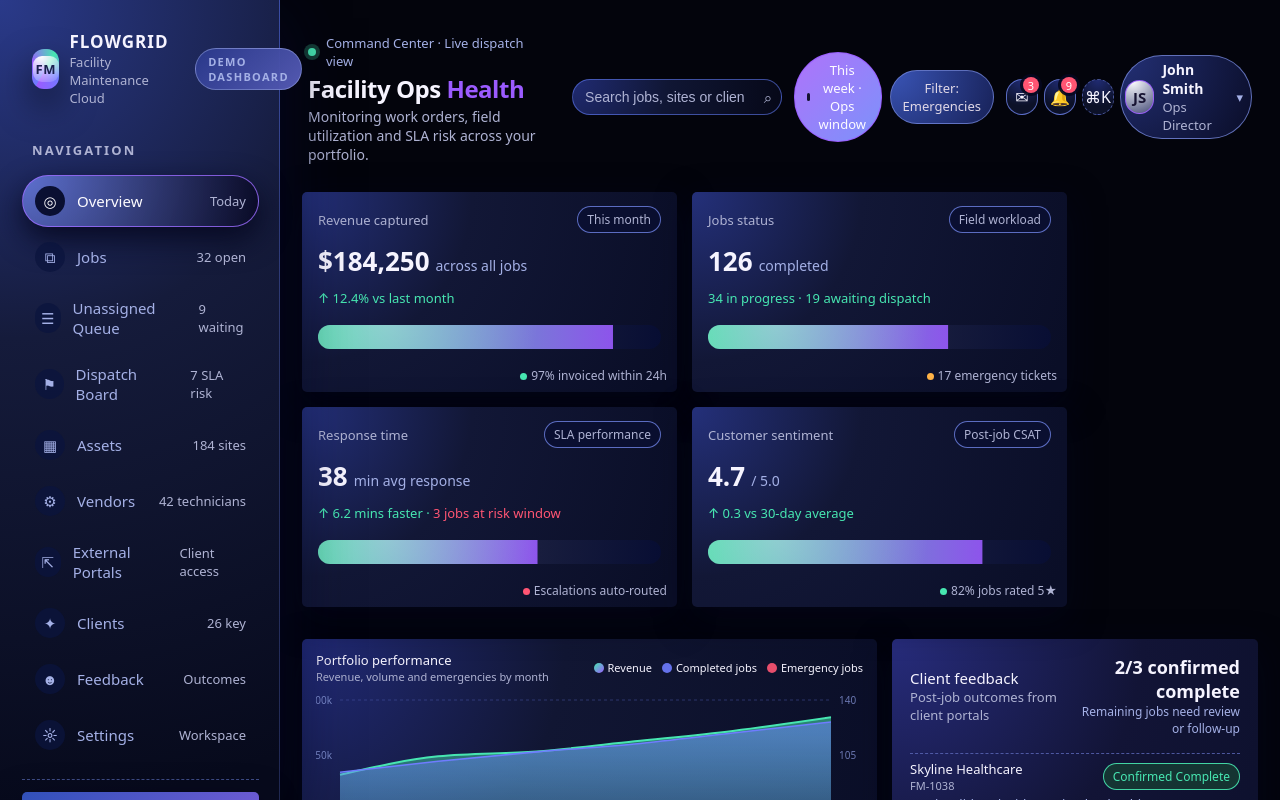
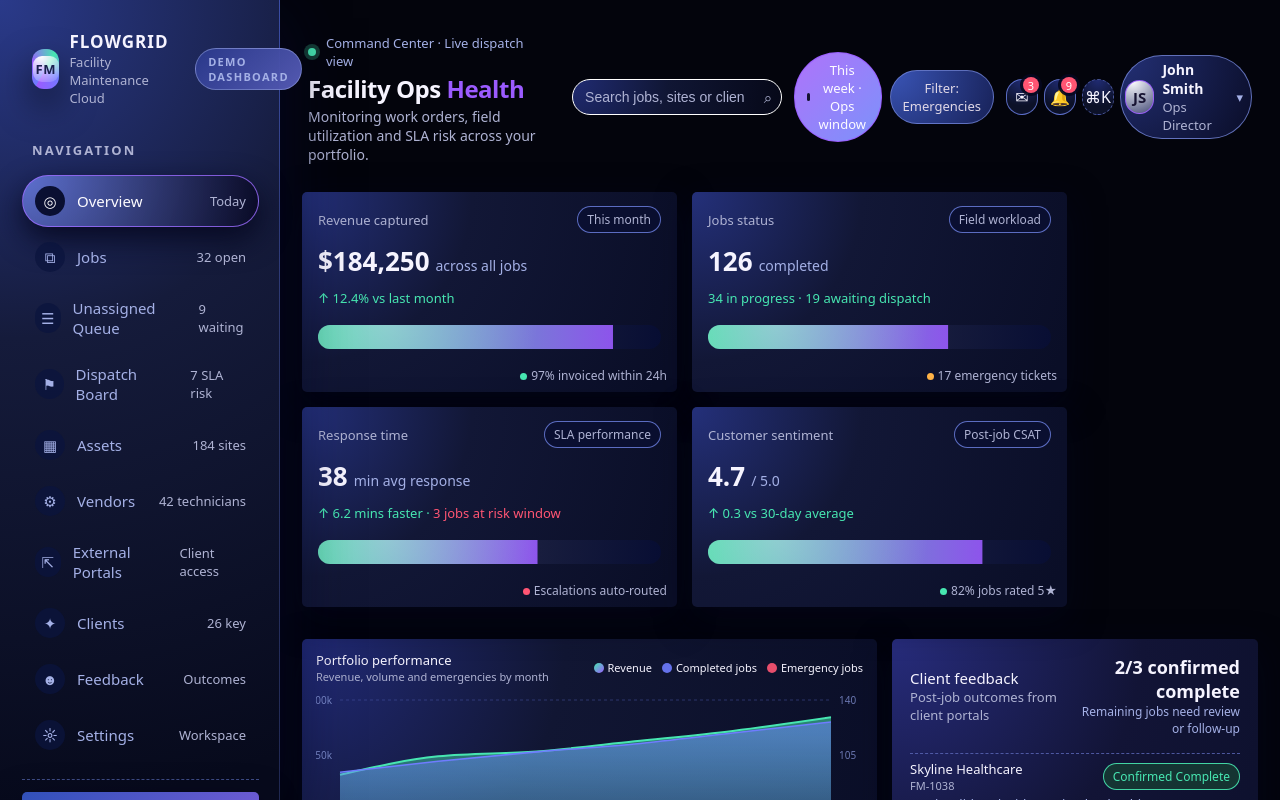
Before and after one commit to carledwardm/cursor-dashboard-project, a Next.js app: page / in a window 1280 px wide. In both pictures the pointer is over the input "Search jobs, sites or clients". Shown: the top 800 px of the page. Built offline with nearby package versions, Linux system fonts and the light colour scheme.

Commit message:
Add border color change on hover for searchInput

```diff
--- a/src/components/layout/Header.module.scss
+++ b/src/components/layout/Header.module.scss
@@ -72,6 +72,11 @@
   background: radial-gradient(circle at top left, #202b72 0, #101634 45%, #060818 100%);
   color: var(--color-text-primary);
   font-size: 14px;
+  transition: border 0.2s ease-in-out;
+
+  &:hover {
+    border: 1px solid white;
+  }
 }
 
 .searchInput::placeholder {
```
